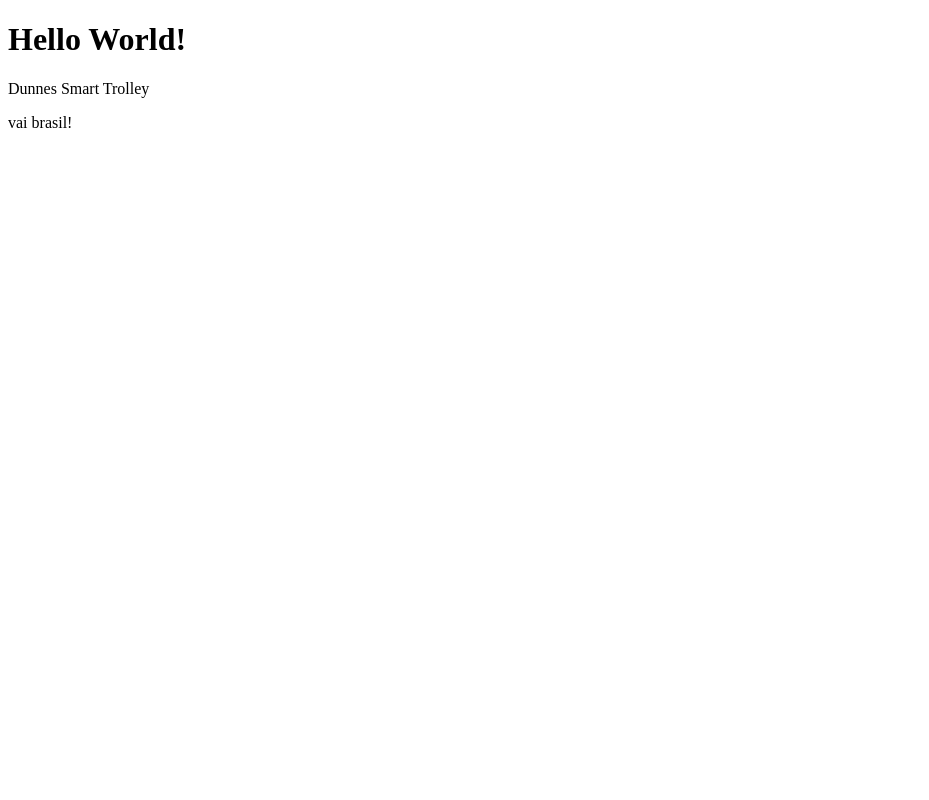
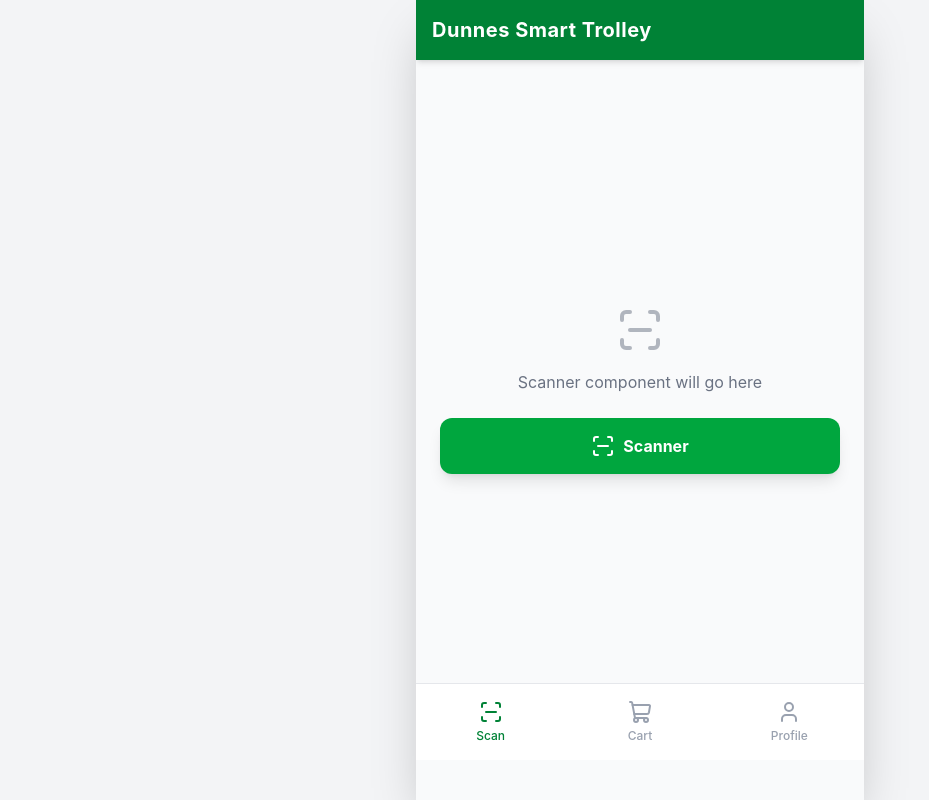
Before and after one commit to Pedro-Ribas-Moreira/dunnes-smart-trolley, a React (Vite) app in the folder client/: page / in a window 1280 px wide. Shown: the whole page, without its empty margins (0-929 px from the left). Built offline with nearby package versions, Linux system fonts and the light colour scheme.

Commit message:
fixed tailwind config, so application now have style applied

```diff
--- a/client/index.html
+++ b/client/index.html
@@ -5,6 +5,7 @@
     <link rel="icon" type="image/svg+xml" href="/favicon.svg" />
     <meta name="viewport" content="width=device-width, initial-scale=1.0" />
     <title>dunnes-smart-trolley</title>
+    <link rel="stylesheet" href="./src/index.css" />
   </head>
   <body>
     <div id="root"></div>
--- a/client/package.json
+++ b/client/package.json
@@ -18,6 +18,7 @@
   },
   "devDependencies": {
     "@eslint/js": "^10.0.1",
+    "@tailwindcss/vite": "^4.3.2",
     "@types/react": "^19.2.14",
     "@types/react-dom": "^19.2.3",
     "@vitejs/plugin-basic-ssl": "^2.3.0",
--- a/client/src/App.jsx
+++ b/client/src/App.jsx
@@ -1,17 +1,59 @@
-import { useState } from 'react'
+import React, {useState} from 'react';
+import { ScanLine, ShoppingCart, User } from 'lucide-react';
 
-function App() {
-  const [count, setCount] = useState(0)
+import ScanPage from './pages/ScanPage.jsx';
+import CartPage from './pages/CartPage.jsx';
+import ProfilePage from './pages/ProfilePage.jsx';
+
+export default function App() {
+  const [activePage, setActivePage] = useState('scan');
 
   return (
-    <>
-      <div className="App">
-        <h1>Hello World!</h1>
-        <p>Dunnes Smart Trolley</p>
-        <p>vai brasil!</p>
+    <div className="flex justify-center bg-gray-100 min-h-screen font-sans w-full">
+      <div className="w-full max-w-md bg-white shadow-2xl flex flex-col h-[100dvh] relative overflow-hidden"
+      >
+
+        {/* HEADER */}
+        <header className="bg-green-700 text-white p-4 shadow-md z-20 flex-shrink-0">
+          <h1 className="text-xl font-bold tracking-wide">Dunnes Smart Trolley</h1>
+        </header>
+
+        {/* MAIN CONTENT AREA */}
+        <main className="flex-1 overflow-y-auto bg-gray-50 pb-20">
+          {/* We now render the standalone components instead of inline HTML */}
+          {activePage === 'scan' && <ScanPage />}
+          {activePage === 'cart' && <CartPage />}
+          {activePage === 'profile' && <ProfilePage />}
+        </main>
+
+        {/* BOTTOM NAVIGATION BAR */}
+        <nav className="absolute bottom-10 w-full bg-white border-t border-gray-200 flex justify-around pb-safe">
+          <button
+            onClick={() => setActivePage('scan')}
+            className={`flex-1 py-4 flex flex-col items-center gap-1 ${activePage === 'scan' ? 'text-green-700' : 'text-gray-400'}`}
+          >
+            <ScanLine size={24} />
+            <span className="text-xs font-medium">Scan</span>
+          </button>
+
+          <button
+            onClick={() => setActivePage('cart')}
+            className={`flex-1 py-4 flex flex-col items-center gap-1 ${activePage === 'cart' ? 'text-green-700' : 'text-gray-400'}`}
+          >
+            <ShoppingCart size={24} />
+            <span className="text-xs font-medium">Cart</span>
+          </button>
+
+          <button
+            onClick={() => setActivePage('profile')}
+            className={`flex-1 py-4 flex flex-col items-center gap-1 ${activePage === 'profile' ? 'text-green-700' : 'text-gray-400'}`}
+          >
+            <User size={24} />
+            <span className="text-xs font-medium">Profile</span>
+          </button>
+        </nav>
+
       </div>
-    </>
+    </div>
   )
 }
-
-export default App
--- /dev/null
+++ b/client/src/index.css
@@ -0,0 +1,11 @@
+@import "tailwindcss";
+
+/* Add this section for mobile safe areas */
+@supports(padding: max(0px)) {
+  body {
+    padding-top: env(safe-area-inset-top);
+    padding-bottom: env(safe-area-inset-bottom);
+    padding-left: env(safe-area-inset-left);
+    padding-right: env(safe-area-inset-right);
+  }
+}
--- /dev/null
+++ b/client/src/pages/CartPage.jsx
@@ -0,0 +1,16 @@
+import React from 'react';
+import { ShoppingCart } from 'lucide-react';
+
+export default function CartPage() {
+  return (
+    <div className="p-4">
+      <h2 className="text-lg font-bold text-gray-800 mb-4">Your Shopping Cart</h2>
+
+      <div className="flex flex-col items-center justify-center h-64 text-gray-500">
+        <ShoppingCart size={48} className="mb-4 opacity-50" />
+        <p>Your cart is empty.</p>
+        <p className="text-sm mt-1">Scan items to start your shop.</p>
+      </div>
+    </div>
+  );
+}
--- /dev/null
+++ b/client/src/pages/ProfilePage.jsx
@@ -0,0 +1,18 @@
+import React from 'react';
+import { User } from 'lucide-react';
+
+export default function ProfilePage() {
+  return (
+    <div className="p-6">
+      <div className="bg-white p-6 rounded-2xl shadow-sm border border-gray-100 flex flex-col items-center">
+        <div className="w-20 h-20 bg-green-100 rounded-full flex items-center justify-center text-green-700 mb-4">
+          <User size={40} />
+        </div>
+        <h2 className="text-xl font-bold text-gray-800">Shopper Profile</h2>
+        <p className="text-sm text-gray-500 mt-2 text-center">
+          Profile details will go here.
+        </p>
+      </div>
+    </div>
+  );
+}
--- /dev/null
+++ b/client/src/pages/ScanPage.jsx
@@ -0,0 +1,15 @@
+import React from 'react';
+import { ScanLine } from 'lucide-react';
+
+export default function ScanPage() {
+  return (
+    <div className="flex flex-col items-center justify-center h-full text-gray-500 p-6 space-y-6">
+      <ScanLine size={48} className="mb-4 opacity-50" />
+      <p>Scanner component will go here</p>
+            <button className="w-full bg-green-600 hover:bg-green-700 text-white font-bold py-4 rounded-xl shadow-lg flex justify-center items-center gap-2">
+        <ScanLine size={24} />
+        Scanner
+      </button>
+    </div>
+  );
+}
--- a/client/vite.config.js
+++ b/client/vite.config.js
@@ -1,7 +1,14 @@
 import { defineConfig } from 'vite'
 import react from '@vitejs/plugin-react'
+import tailwindcss from '@tailwindcss/vite'
 import basicSsl from '@vitejs/plugin-basic-ssl'
+import path from 'path'
 
 export default defineConfig({
-  plugins: [react(), basicSsl()],
+  plugins: [react(), tailwindcss(), basicSsl()],
+  resolve: {
+    alias: {
+      "@": path.resolve(__dirname, "./src"),
+    },
+  },
 })
```
Also changed, not shown: client/src/assets/login.jsx (added), client/src/assets/scanner.jsx (added), 1 other file (tests, documents, lock files or other folders).
